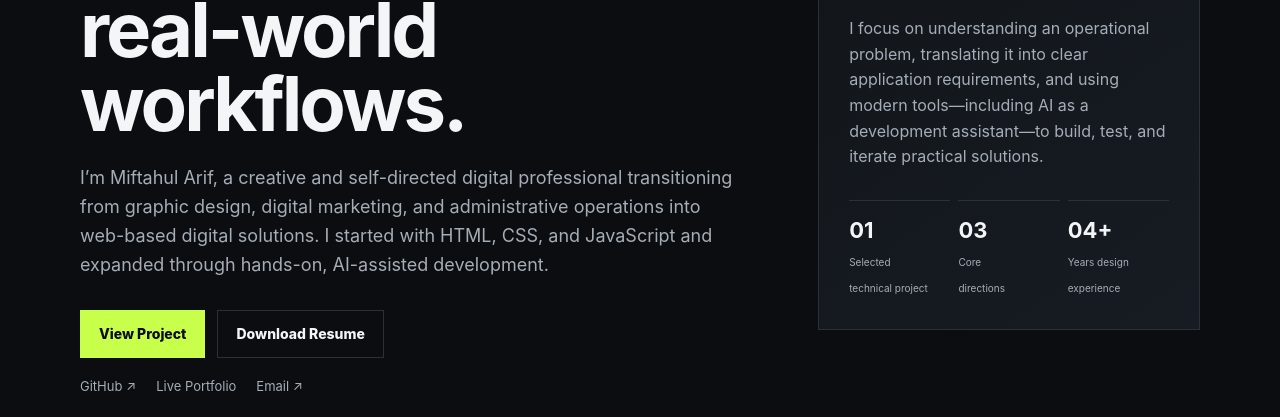
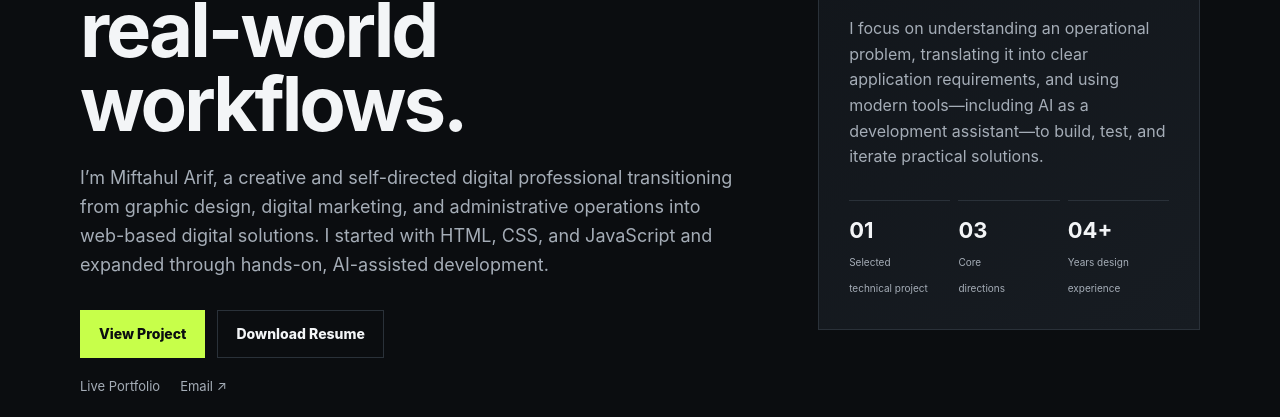
Before and after one commit to 1997miftahularif/miftahul-arif-portfolio, a plain HTML site: page index.html in a window 1280 px wide. Shown: the part 383-800 px from the top of the page. Drawn offline with Linux system fonts and the light colour scheme.

Commit message:
Update portfolio

```diff
--- a/index.html
+++ b/index.html
@@ -47,8 +47,6 @@
             <a class="button secondary" href="assets/files/">Download Resume</a>
           </div>
           <div class="quick-links">
-            <a href="https://github.com/1997miftahularif/miftahul-arif-portfolio.git" target="_blank"
-              rel="noreferrer">GitHub ↗</a>
             <a href="https://visualcreation1997-tech.github.io/livedemo/" target="_blank" rel="noopener">Live Portfolio</a>
             <a href="mailto:arief1911@gmail.com">Email ↗</a>
           </div>
```
